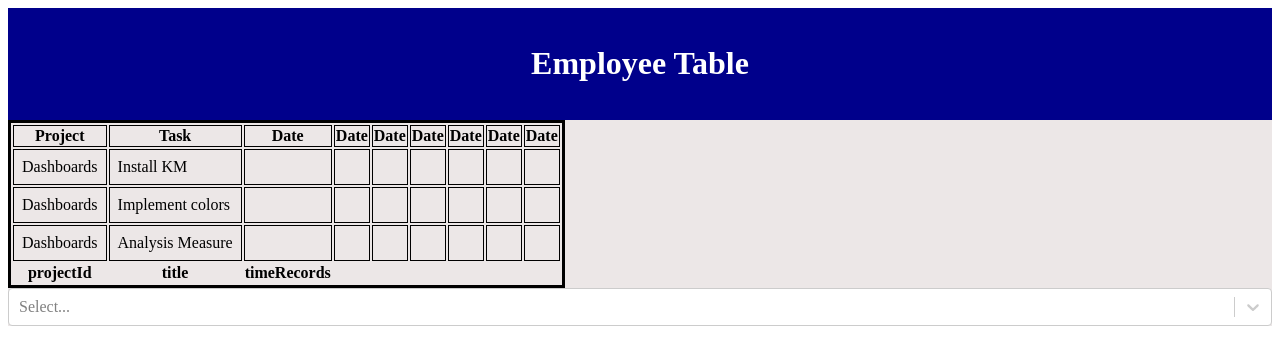
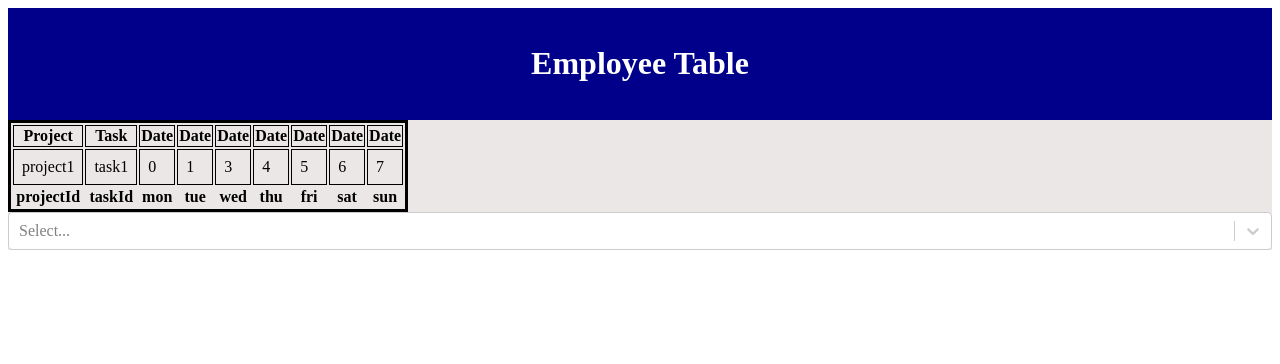
Before and after one commit to dusanduca/dashboard, a Next.js app: page / in a window 1280 px wide. Shown: the top 364 px of the page. Built offline with nearby package versions, Linux system fonts and the light colour scheme.

Commit message:
wip: added folder

```diff
--- a/src/components/Home/index.tsx
+++ b/src/components/Home/index.tsx
@@ -11,10 +11,28 @@ import {
 import { Task } from "../../../interface";
 import { addedTask } from "../../../makeData";
 import Select from "../Select";
-import {daysInWeek, eachDayOfInterval, endOfWeek, startOfToday, startOfWeek} from "date-fns";
+import {
+  daysInWeek,
+  eachDayOfInterval,
+  endOfWeek,
+  startOfToday,
+  startOfWeek,
+} from "date-fns";
+import { TaskTitle } from "../TaskTimesheet/TaskTitle";
 
+export interface TimesheetRow {
+  projectId: string;
+  taskId: string;
+  mon: number;
+  tue: number;
+  wed: number;
+  thu: number;
+  fri: number;
+  sat: number;
+  sun: number;
+}
 
-const columnHelper = createColumnHelper<Task>();
+const columnHelper = createColumnHelper<TimesheetRow>();
 
 const columns = [
   columnHelper.accessor("projectId", {
@@ -23,61 +41,74 @@ const columns = [
     footer: (info) => info.column.id,
   }),
 
-  columnHelper.accessor("title", {
-    cell: (info) => info.getValue(),
+  columnHelper.accessor("taskId", {
+    cell: TaskTitle,
     header: () => <span>Task</span>,
     footer: (info) => info.column.id,
   }),
 
-  columnHelper.accessor("timeRecords", {
-    header: () => "Date"  ,
+  columnHelper.accessor("mon", {
+    header: (props) => "Date",
     cell: (info) => info.getValue(),
     footer: (info) => info.column.id,
   }),
-  columnHelper.accessor("timeRecords", {
+  columnHelper.accessor("tue", {
     header: () => "Date",
     cell: (info) => info.getValue(),
-    // footer: (info) => info.column.id,
+    footer: (info) => info.column.id,
   }),
-  columnHelper.accessor("timeRecords", {
+  columnHelper.accessor("wed", {
     header: () => "Date",
     cell: (info) => info.getValue(),
-    // footer: (info) => info.column.id,
+    footer: (info) => info.column.id,
   }),
-  columnHelper.accessor("timeRecords", {
+  columnHelper.accessor("thu", {
     header: () => "Date",
     cell: (info) => info.getValue(),
-    // footer: (info) => info.column.id,
+    footer: (info) => info.column.id,
   }),
-  columnHelper.accessor("timeRecords", {
+  columnHelper.accessor("fri", {
     header: () => "Date",
     cell: (info) => info.getValue(),
-    // footer: (info) => info.column.id,
+    footer: (info) => info.column.id,
   }),
-  columnHelper.accessor("timeRecords", {
+  columnHelper.accessor("sat", {
     header: () => "Date",
     cell: (info) => info.getValue(),
-    // footer: (info) => info.column.id,
+    footer: (info) => info.column.id,
   }),
-  columnHelper.accessor("timeRecords", {
+  columnHelper.accessor("sun", {
     header: () => "Date",
     cell: (info) => info.getValue(),
-    // footer: (info) => info.column.id,
+    footer: (info) => info.column.id,
   }),
 ];
 
+const Home: NextPageWithLayout = () => {
+  const [data, setData] = React.useState([...addedTask]);
+  const today = startOfToday();
+  const newDays = eachDayOfInterval({
+    start: startOfWeek(today),
+    end: endOfWeek(today),
+  });
+  console.log(newDays);
 
-
-const Home: NextPageWithLayout = () => {
-  const [data, setData] = React.useState(() => [...addedTask]);
-   const today = startOfToday()
-   const newDays = eachDayOfInterval({start: startOfWeek(today), end: endOfWeek(today),})
-   console.log(newDays)
-
-
+  const mockData: TimesheetRow[] = [
+    {
+      projectId: "project1",
+      taskId: "task1",
+      mon: 0,
+      tue: 1,
+      wed: 3,
+      thu: 4,
+      fri: 5,
+      sat: 6,
+      sun: 7,
+    },
+  ];
 
   const table = useReactTable({
-    data,
+    data: mockData,
     columns,
     getCoreRowModel: getCoreRowModel(),
   });
@@ -102,7 +133,7 @@ const Home: NextPageWithLayout = () => {
           ))}
         </thead>
         <tbody>
-           {table.getRowModel().rows.map((row) => (
+          {table.getRowModel().rows.map((row) => (
             <tr key={row.id}>
               {row.getVisibleCells().map((cell) => (
                 <td key={cell.id} className={styles.td}>
@@ -139,3 +170,6 @@ Home.getLayout = function getLayout(page: any) {
 };
 
 export default Home;
+function utcToZoneTime(newDays: Date[], timeZone: string) {
+  throw new Error("Function not implemented.");
+}
--- /dev/null
+++ b/src/components/TaskTimesheet/TaskTitle/index.tsx
@@ -0,0 +1,10 @@
+import { TimesheetRow } from "@/components/Home";
+import { CellContext } from "@tanstack/react-table";
+
+export function TaskTitle({
+  row,
+  column,
+  getValue,
+}: CellContext<TimesheetRow, string>) {
+  return <>{getValue()}</>;
+}
```
